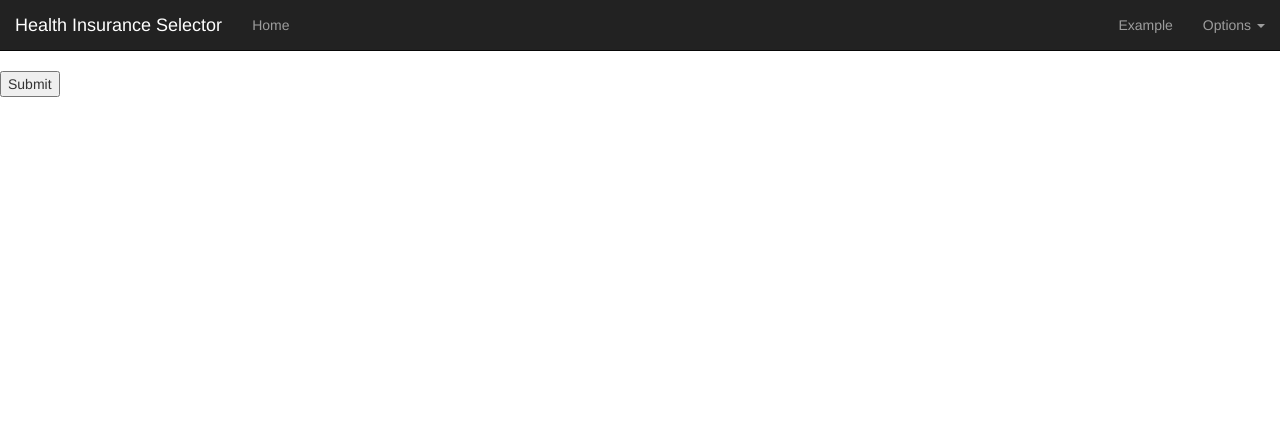
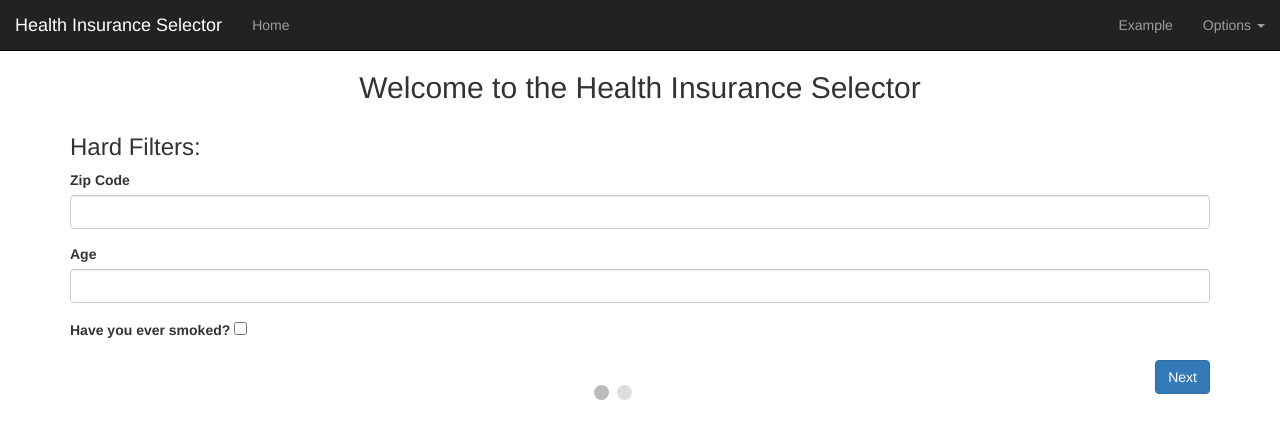
Before and after one commit to jessesimpson36/HealthInsuranceSelector, a Django app: page / in a window 1280 px wide. Shown: the top 439 px of the page. Run offline with Django 3.2, Linux system fonts and the light colour scheme; some libraries are stand-ins or nearby versions.

Commit message:
got the thingy workin agin

```diff
--- a/mysite/static/js/base.js
+++ b/mysite/static/js/base.js
@@ -107,15 +107,3 @@ function showListOfBenefits(){
         benefitsLabel.style.display = "none";
     }
 }
-
-function getResults(){
-    $.ajax({
-        url:'/get_results/',
-        type: "GET",
-        success:function(response){},
-        complete:function(){},
-        error:function (xhr, textStatus, thrownError){}
-    });
-
-});
-}
--- a/mysite/templates/index.html
+++ b/mysite/templates/index.html
@@ -3,94 +3,90 @@
 {% block title %}Home{% endblock %}
 
 {% block body %}
-<form action="/input/" method="get">
+<form id="regForm">
 
-    {% csrf_token %}
-    {{ form }}
-    <input type="submit" value="Submit" />
+    <h2 class="text-center">
+        Welcome to the Health Insurance Selector
+    </h2>
 
-    <!--<h2 class="text-center">-->
-        <!--Welcome to the Health Insurance Selector-->
-    <!--</h2>-->
+    <div class="container">
+        <div class="tab">
+            <h3>Hard Filters:</h3>
 
-    <!--<div class="container">-->
-        <!--<div class="tab">-->
-            <!--<h3>Hard Filters:</h3>-->
+            <div class="form-group">
+                <label>Zip Code</label>
+                <input type="number" class="required form-control"/>
+            </div>
 
-            <!--<div class="form-group">-->
-                <!--<label>Zip Code</label>-->
-                <!--<input type="number" class="required form-control"/>-->
-            <!--</div>-->
+            <div class="form-group">
+                <label>Age</label>
+                <input type="number" class="required form-control"/>
+            </div>
 
-            <!--<div class="form-group">-->
-                <!--<label>Age</label>-->
-                <!--<input type="number" class="required form-control"/>-->
-            <!--</div>-->
-
-            <!--<div class="form-group">-->
-                <!--<label>Have you ever smoked?</label> <input id="smokeBox"  type="checkbox" onclick="showTobaccoQuestion()"  class="form-check"/> <br>-->
-                <!--<label id="tobaccoLabel">Number of months tobacco-free</label>-->
-                <!--<input id="tobaccoInput" type="number" class="form-control">-->
-            <!--</div>-->
-        <!--</div>-->
+            <div class="form-group">
+                <label>Have you ever smoked?</label> <input id="smokeBox"  type="checkbox" onclick="showTobaccoQuestion()"  class="form-check"/> <br>
+                <label id="tobaccoLabel">Number of months tobacco-free</label>
+                <input id="tobaccoInput" type="number" class="form-control">
+            </div>
+        </div>
 
          <!--&#45;&#45;&#45;&#45;&#45;&#45;&#45;&#45;&#45;&#45;&#45;&#45;&#45;&#45;&#45;&#45;&#45;&#45;&#45;&#45;&#45;&#45;&#45;&#45;&#45;&#45;&#45;&#45;&#45;&#45;&#45;&#45;&#45;&#45;&#45;&#45;&#45;&#45;&#45;&#45;&#45;&#45;   &#45;&#45;&#45;&#45;&#45;&#45;&#45;&#45;&#45;&#45;&#45;&#45;&#45;&#45;-->
 
-            <!--<div class="tab">-->
-                <!--<h3>Soft Filters</h3>-->
-                <!--<div class="form-group">-->
-                    <!--<label>Select diseases you currently have:</label>-->
-                    <!--<br><input type="checkbox" class="form-check"/><label>Asthma</label>-->
-                    <!--<br><input type="checkbox" class="form-check"/><label>Depression</label>-->
-                    <!--<br><input type="checkbox" class="form-check"/><label>Diabetes</label>-->
-                    <!--<br><input type="checkbox" class="form-check"/><label>Heart Disease</label>-->
-                    <!--<br><input type="checkbox" class="form-check"/><label>High Blood Pressure / High Cholesterol</label>-->
-                    <!--<br><input type="checkbox" class="form-check"/><label>Low Back Pain</label>-->
-                    <!--<br><input type="checkbox" class="form-check"/><label>Pain Management</label>-->
-                    <!--<br><input type="checkbox" class="form-check"/><label>Pregnancy</label>-->
-                    <!--<br><input type="checkbox" class="form-check"/><label>Weight Loss Programs</label>-->
-                <!--</div>-->
+            <div class="tab">
+                <h3>Soft Filters</h3>
+                <div class="form-group">
+                    <label>Select diseases you currently have:</label>
+                    <br><input type="checkbox" class="form-check"/><label>Asthma</label>
+                    <br><input type="checkbox" class="form-check"/><label>Depression</label>
+                    <br><input type="checkbox" class="form-check"/><label>Diabetes</label>
+                    <br><input type="checkbox" class="form-check"/><label>Heart Disease</label>
+                    <br><input type="checkbox" class="form-check"/><label>High Blood Pressure / High Cholesterol</label>
+                    <br><input type="checkbox" class="form-check"/><label>Low Back Pain</label>
+                    <br><input type="checkbox" class="form-check"/><label>Pain Management</label>
+                    <br><input type="checkbox" class="form-check"/><label>Pregnancy</label>
+                    <br><input type="checkbox" class="form-check"/><label>Weight Loss Programs</label>
+                </div>
 
-                <!--<div class="form-group">-->
-                    <!--<label>Are benefits important to you?</label>-->
-                    <!--<input id="benefitsCheckBox"  type="checkbox" class="form-check" onclick="showListOfBenefits()"/> <br>-->
-                    <!--<label id="benefitsLabel">Select the benefits that appeal to you (hold Ctrl to select multiple):</label><br>-->
-                    <!--<select class="multiselect" name="benefitsSelect" id="benefitsSelect" multiple>-->
-                      <!--<option >Free Money</option>-->
-                      <!--<option >Free Tea</option>-->
-                      <!--<option >Good Looks</option>-->
-                      <!--<option >Cake</option>-->
-                    <!--</select>-->
-                <!--</div>-->
+                <div class="form-group">
+                    <label>Are benefits important to you?</label>
+                    <input id="benefitsCheckBox"  type="checkbox" class="form-check" onclick="showListOfBenefits()"/> <br>
+                    <label id="benefitsLabel">Select the benefits that appeal to you (hold Ctrl to select multiple):</label><br>
+                    <select class="multiselect" name="benefitsSelect" id="benefitsSelect" multiple>
+                      <option >Free Money</option>
+                      <option >Free Tea</option>
+                      <option >Good Looks</option>
+                      <option >Cake</option>
+                    </select>
+                </div>
 
-                <!--<div class="form-group">-->
-                    <!--<label>Desired Premium Price</label>-->
-                    <!--<input type="text" class="form-control"/>-->
-                <!--</div>-->
+                <div class="form-group">
+                    <label>Desired Premium Price</label>
+                    <input type="text" class="form-control"/>
+                </div>
 
-                <!--<div class="form-group">-->
-                    <!--<label>Out of Pocket Maxiumum for Medical and Drug Benefits</label>-->
-                    <!--<input type="number" class="form-control">-->
-                <!--</div>-->
+                <div class="form-group">
+                    <label>Out of Pocket Maxiumum for Medical and Drug Benefits</label>
+                    <input type="number" class="form-control">
+                </div>
 
-                <!--<div class="form-group">-->
-                    <!--<label>Deductible</label>-->
-                    <!--<input type="number" class="form-control">-->
-                <!--</div>-->
-            <!--</div>-->
-        <!--<div>-->
-            <!--<div style="float:right;">-->
-                <!--<button type="button" id="prevBtn" class="btn btn-primary" onclick="nextPrev(-1)">Previous</button>-->
-                <!--<button type="button" id="nextBtn" class="btn btn-primary" onclick="nextPrev(1)">Next</button>-->
-            <!--</div>-->
-        <!--</div>-->
+                <div class="form-group">
+                    <label>Deductible</label>
+                    <input type="number" class="form-control">
+                </div>
+            </div>
+        <div>
+            <div style="float:right;">
+                <button type="button" id="prevBtn" class="btn btn-primary" onclick="nextPrev(-1)">Previous</button>
+                <button type="button" id="nextBtn" class="btn btn-primary" onclick="nextPrev(1)">Next</button>
+            </div>
+        </div>
 
-        <!--&lt;!&ndash; Circles which indicates the steps of the form: &ndash;&gt;-->
-        <!--<div style="text-align:center;margin-top:40px;">-->
-          <!--<span class="step"></span>-->
-          <!--<span class="step"></span>-->
-        <!--</div>-->
+        <!-- Circles which indicates the steps of the form: -->
+        <div style="text-align:center;margin-top:40px;">
+          <span class="step"></span>
+          <span class="step"></span>
+        </div>
 
-    <!--</div>-->
+    </div>
 </form>
 {% endblock %}
```
